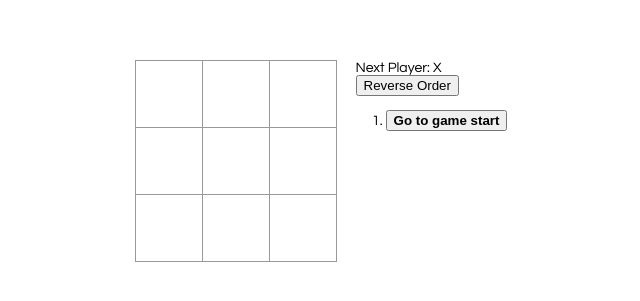
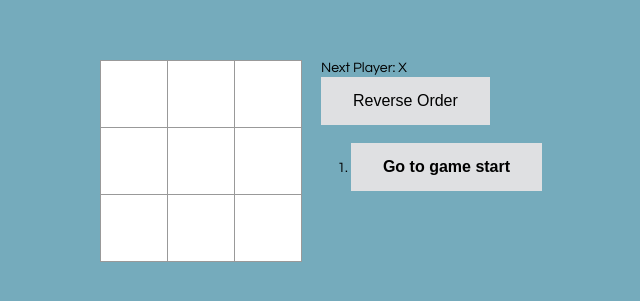
Before and after one commit to dwyfrequency/tic-tac-toe, a React app: page / in a window 1280 px wide. Shown: the part 219-520 px from the top of the page, without its empty margins (319-959 px from the left). Built offline with nearby package versions, Linux system fonts and the light colour scheme.

Commit message:
adding css

```diff
--- a/src/index.css
+++ b/src/index.css
@@ -1,7 +1,21 @@
 body {
   font: 14px 'Century Gothic', Futura, sans-serif;
   margin: 20px;
+  background: #75abbc;
 }
+
+.game-info button {
+  background-color: #dfe0e2; /* Green */
+  border: none;
+  color: black;
+  padding: 15px 32px;
+  text-align: center;
+  text-decoration: none;
+  display: inline-block;
+  font-size: 16px;
+  margin: 2px 0;
+}
+
 #root {
   height: 90vh;
   display: flex;
```
